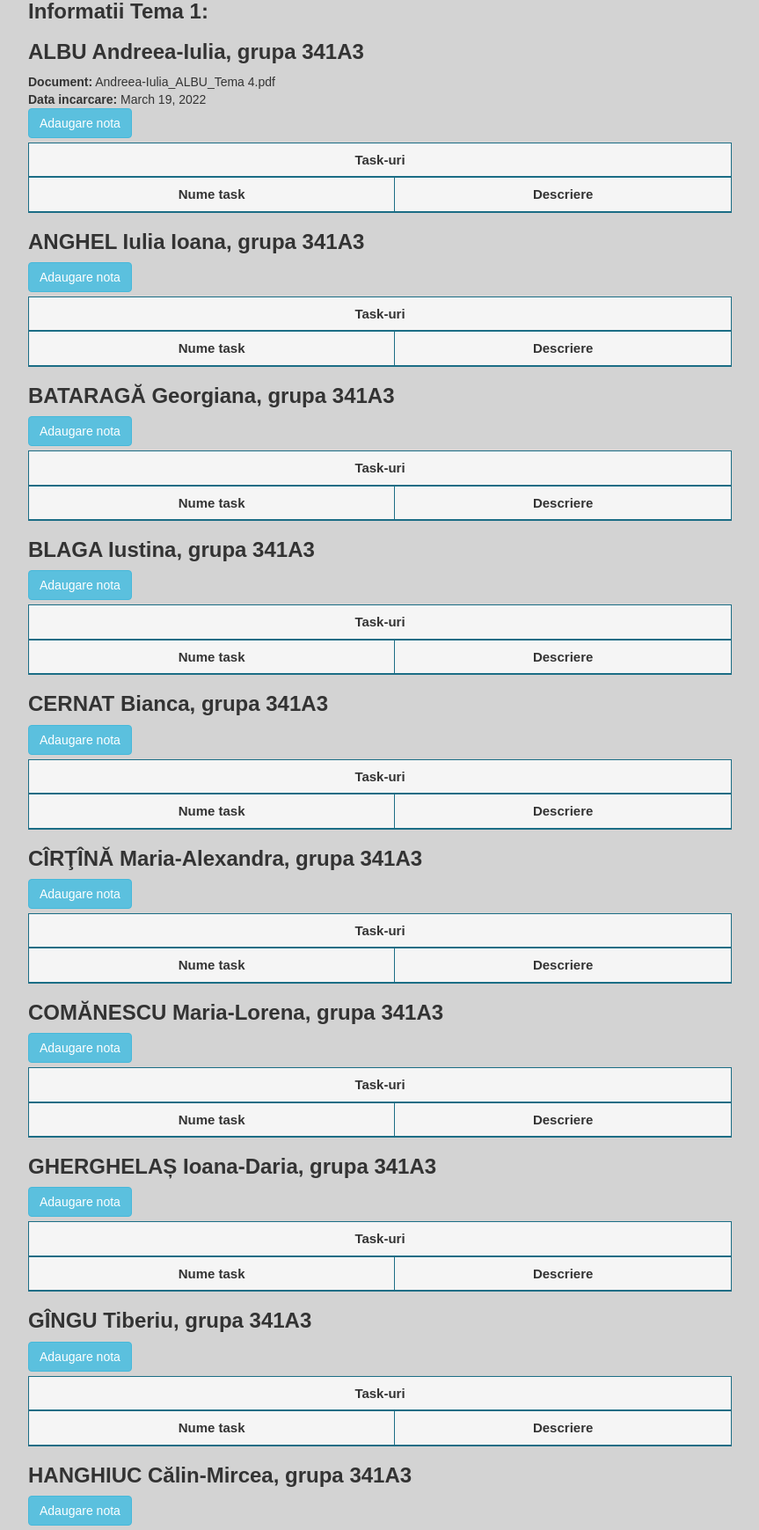
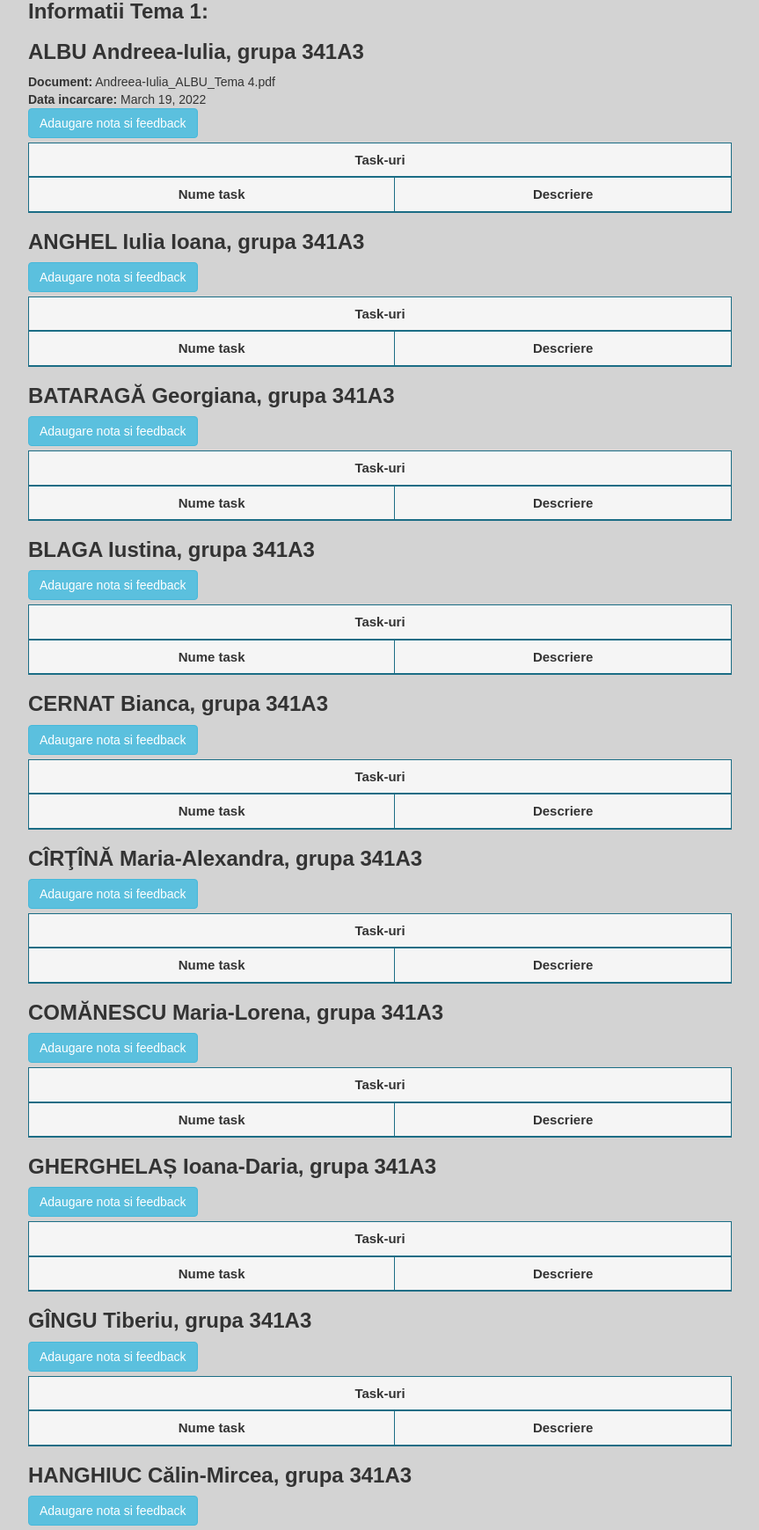
Before and after one commit to malinastanciu/proiectLicenta, a Django app: template application/templates/application/profesor/vizualizareTema.html in a window 1280 px wide. Shown: the part 73-1812 px from the top of the page at 88% size, without its empty margins (9-872 px from the left). Run offline with Django 3.2, Linux system fonts and the light colour scheme; the template is opened without the code that fills it: values that come from a table or form of the project are taken from there, others are empty; data comes from the database, SQL or seed files in the repository; some libraries are stand-ins or nearby versions.

Commit message:
updated adaugare nota si feedback button

```diff
--- a/application/templates/application/profesor/vizualizareTema.html
+++ b/application/templates/application/profesor/vizualizareTema.html
@@ -15,7 +15,13 @@
                 {% endif %}
             {% endfor %}
 
-            <button class="btn btn-info">Adaugare nota</button>
+            <button type="button" class="collapsible btn btn-info">Adaugare nota si feedback</button>
+            <div class="content" style="margin-top:5px; display: none; width: 300px; padding: 10px; border-radius: 10px">
+                <label for="nota">Nota:</label><br>
+                <input type="number" name="nota" style="width: 70px; height: 35px"><br>
+                <label for="feedback">Feedback:</label><br>
+                <textarea name="feedback" rows="5" cols="20"></textarea>
+            </div>
             <div class="table-wrapper-scroll-y custom-scrollbar" style="margin-top: 5px">
                 <table class="table table-bordered" id="myTable" style="border-color: #1b6d85; width: 800px">
                     <thead style="background-color: whitesmoke; border-color: #1b6d85; font-size: 15px; text-align: center">
@@ -45,6 +51,21 @@
                 </table>
             </div>
         {% endfor %}
+<script>
+var coll = document.getElementsByClassName("collapsible");
+var i;
 
+for (i = 0; i < coll.length; i++) {
+  coll[i].addEventListener("click", function() {
+    this.classList.toggle("active");
+    var content = this.nextElementSibling;
+    if (content.style.display === "block") {
+      content.style.display = "none";
+    } else {
+      content.style.display = "block";
+    }
+  });
+}
+</script>
 
 {% endblock %}
```
